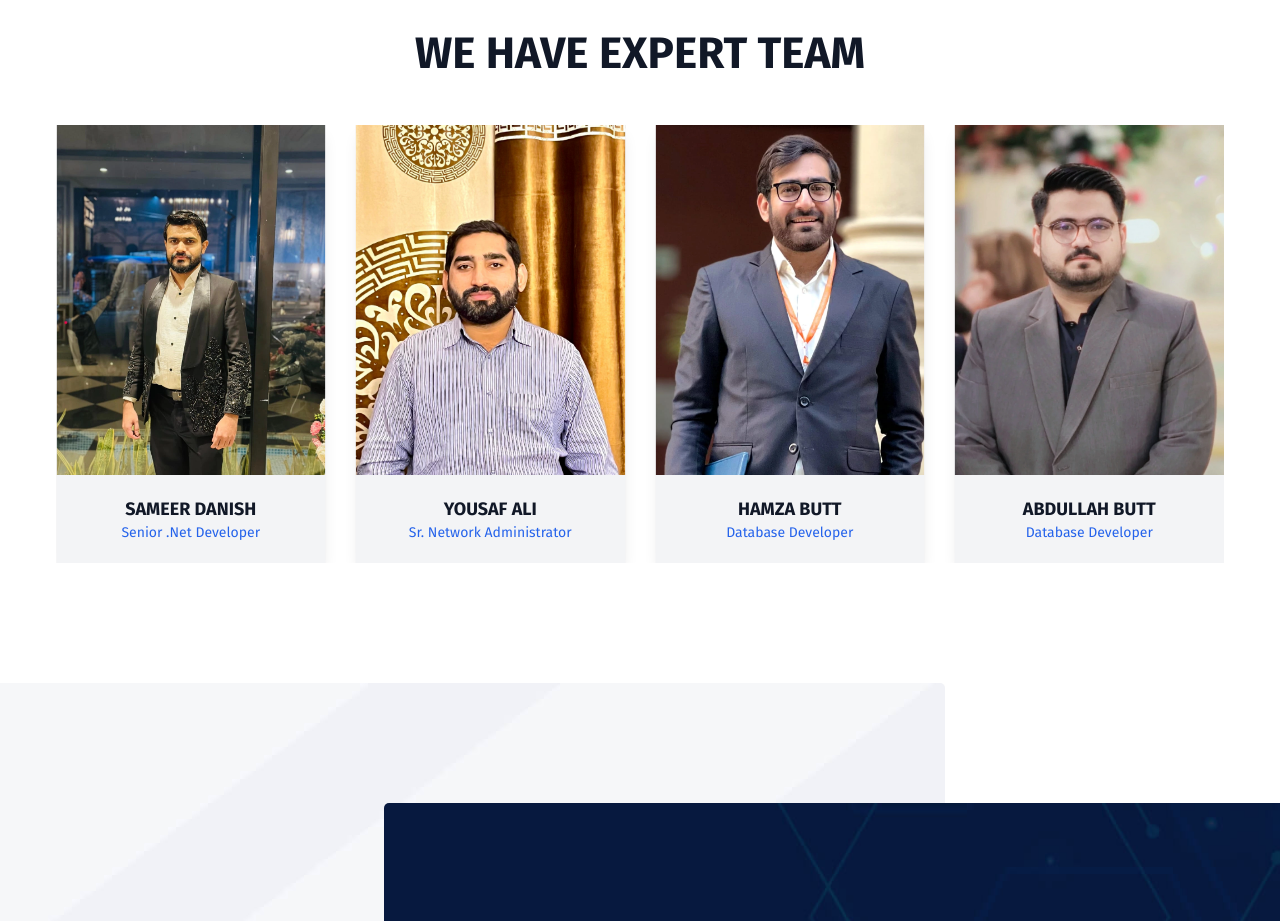
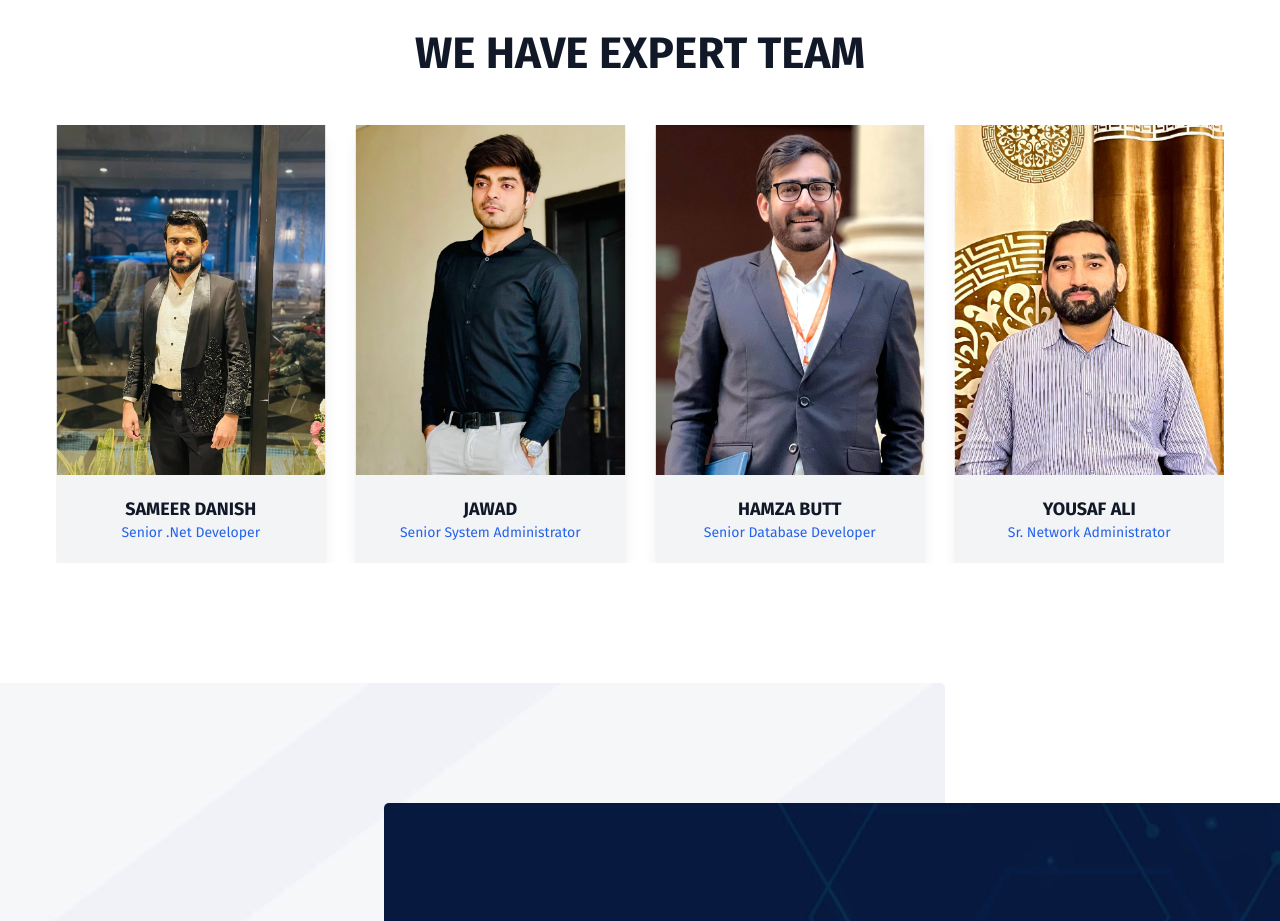
Before and after one commit to synergymsp/synergy, a Next.js app: page / in a window 1280 px wide. Shown: the part 2907-3828 px from the top of the page. Built offline with nearby package versions, Linux system fonts and the light colour scheme.

Commit message:
modify team member details and roles

```diff
--- a/app/(main)/home/home.tsx
+++ b/app/(main)/home/home.tsx
@@ -6,7 +6,7 @@ import ServicesSection from '@/component/home/services/Services';
 import TeamsSection from '@/component/home/teams/Teams';
 import WorkSection from '@/component/home/work/Work';
 
-export default function Home() {
+export default function HomePage() {
   return (
     <>
       <HeroSection />
--- a/app/(main)/page.tsx
+++ b/app/(main)/page.tsx
@@ -1,13 +1,10 @@
-import dynamic from 'next/dynamic';
 import { Suspense } from 'react';
 
 import Loading from '@/app/(main)/loading';
 
-const HomePage = dynamic(() => import('@/app/(main)/home/home'), {
-  suspense: true,
-});
+import HomePage from './home/home';
 
-export default function Page() {
+export default function MainPage() {
   return (
     <Suspense fallback={<Loading />}>
       <HomePage />
--- a/component/home/teams/Teams.tsx
+++ b/component/home/teams/Teams.tsx
@@ -42,18 +42,24 @@ const teamMembers: TeamMember[] = [
     image: '/images/teams/sameer.webp',
   },
   {
+    name: 'Jawad',
+    role: 'Senior System Administrator',
+    image: '/images/teams/jawad.webp',
+  },
+  {
+    name: 'Hamza Butt',
+    role: 'Senior Database Developer',
+    image: '/images/teams/hamza.webp',
+  },
+  {
     name: 'Yousaf Ali',
     role: 'Sr. Network Administrator',
     image: '/images/teams/Yousaf-Ali.webp',
   },
-  {
-    name: 'Hamza Butt',
-    role: 'Database Developer',
-    image: '/images/teams/hamza.webp',
-  },
+
   {
     name: 'Abdullah Butt',
-    role: 'Database Developer',
+    role: 'Senior Database Developer',
     image: '/images/teams/Abdullah-Butt.webp',
   },
   {
@@ -107,13 +113,13 @@ const TeamsSection: React.FC = () => {
           }`}
         >
           <Button
-            className="size-16 rounded-full bg-gray-100 text-blue-600 hover:bg-gray-200"
+            className="size-16 rounded-full bg-gray-100 text-blue-600 hover:bg-gray-200 hover:text-blue-600"
             onClick={() => swiperInstance?.slidePrev()}
           >
             <FontAwesomeIcon icon={faArrowLeft} className="h-6 w-6" />
           </Button>
           <Button
-            className="size-16 rounded-full bg-gray-100 text-blue-600 hover:bg-gray-200"
+            className="size-16 rounded-full bg-gray-100 text-blue-600 hover:bg-gray-200 hover:text-blue-600"
             onClick={() => swiperInstance?.slideNext()}
           >
             <FontAwesomeIcon icon={faArrowRight} className="h-6 w-6" />
```
Also changed, not shown: public/images/teams/jawad.webp.
